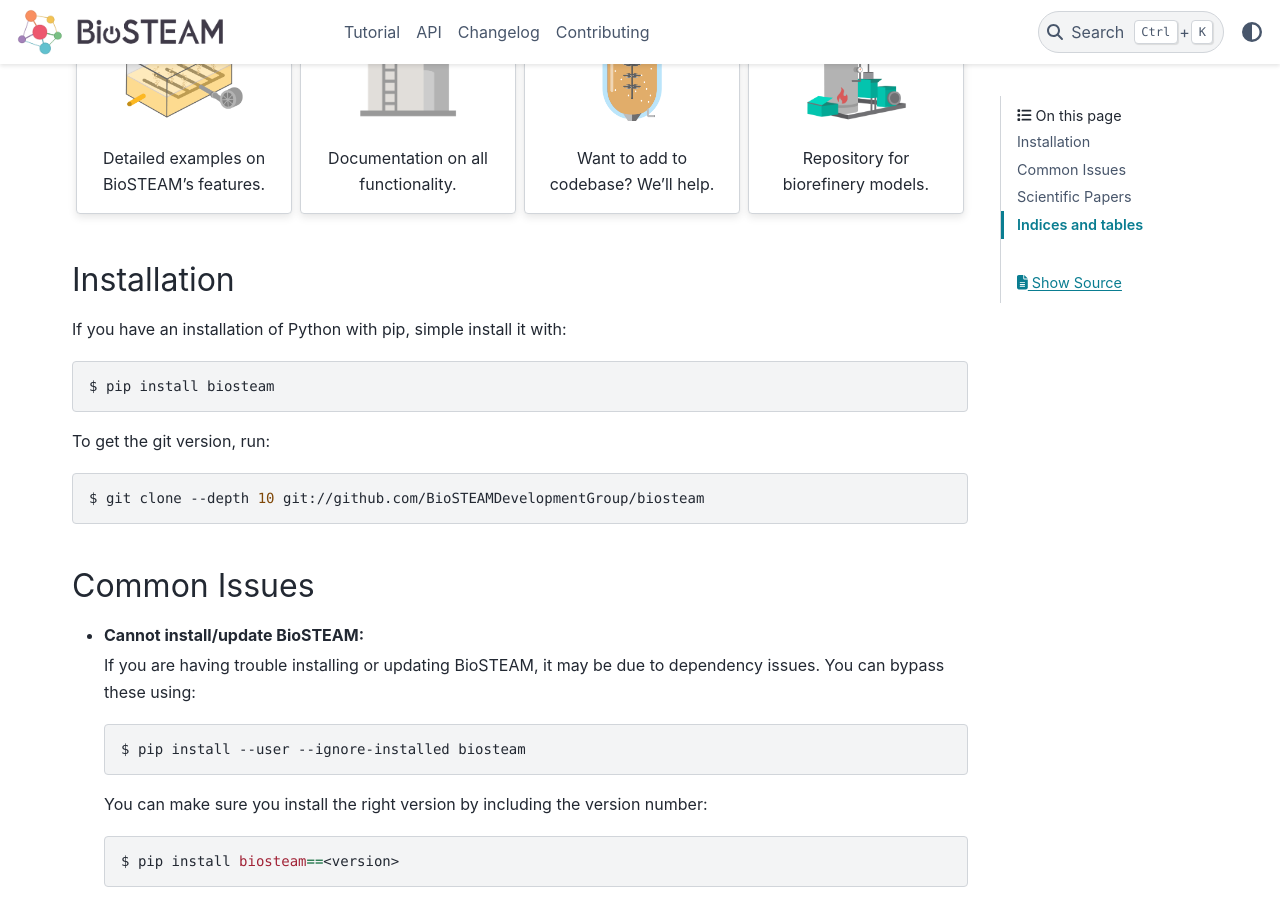
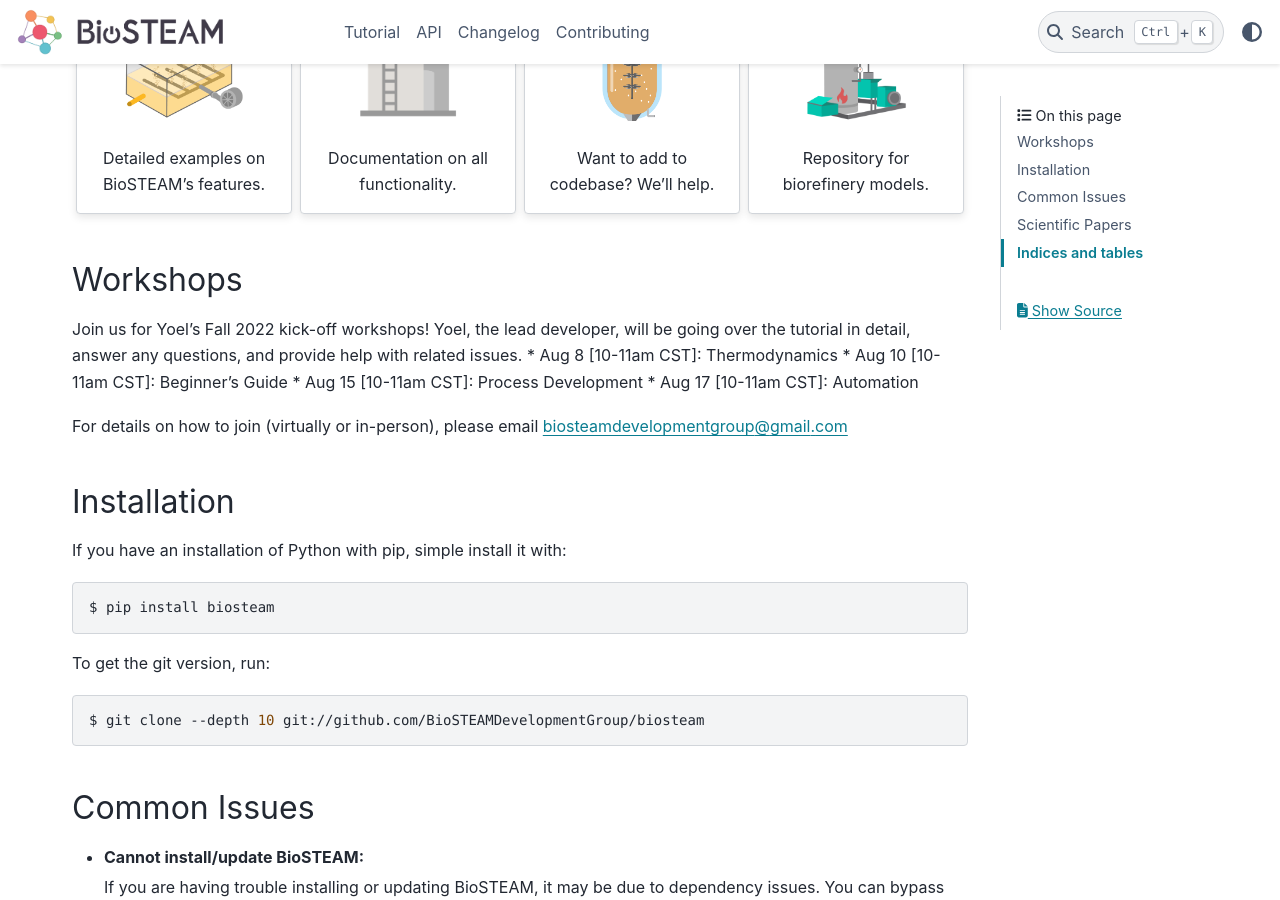
Before and after one commit to BioSTEAMDevelopmentGroup/biosteam, a Sphinx documentation site: the page built from docs/index.txt, in a window 1280 px wide and 900 px high, scrolled down 406 px. Built offline with Sphinx 7.4.7 and the PyData theme 0.15.4, drawn with Linux system fonts in a browser that asks for light colours; formulas are drawn with MathJax 3; pages that are not in the unit, such as notebooks, are missing from menus.

Commit message:
add workshop notice

```diff
--- a/docs/index.txt
+++ b/docs/index.txt
@@ -69,6 +69,19 @@
 
        Repository for biorefinery models.
 
+Workshops
+---------
+Join us for Yoel's Fall 2022 kick-off workshops! Yoel, the lead developer,
+will be going over the tutorial in detail, answer any questions, and provide
+help with related issues.
+* Aug 8 [10-11am CST]: Thermodynamics
+* Aug 10 [10-11am CST]: Beginner's Guide
+* Aug 15 [10-11am CST]: Process Development
+* Aug 17 [10-11am CST]: Automation
+
+For details on how to join (virtually or in-person), please email
+biosteamdevelopmentgroup@gmail.com
+
 Installation
 ------------
 
```
Also changed, not shown: README.rst (+13 -0 lines).
